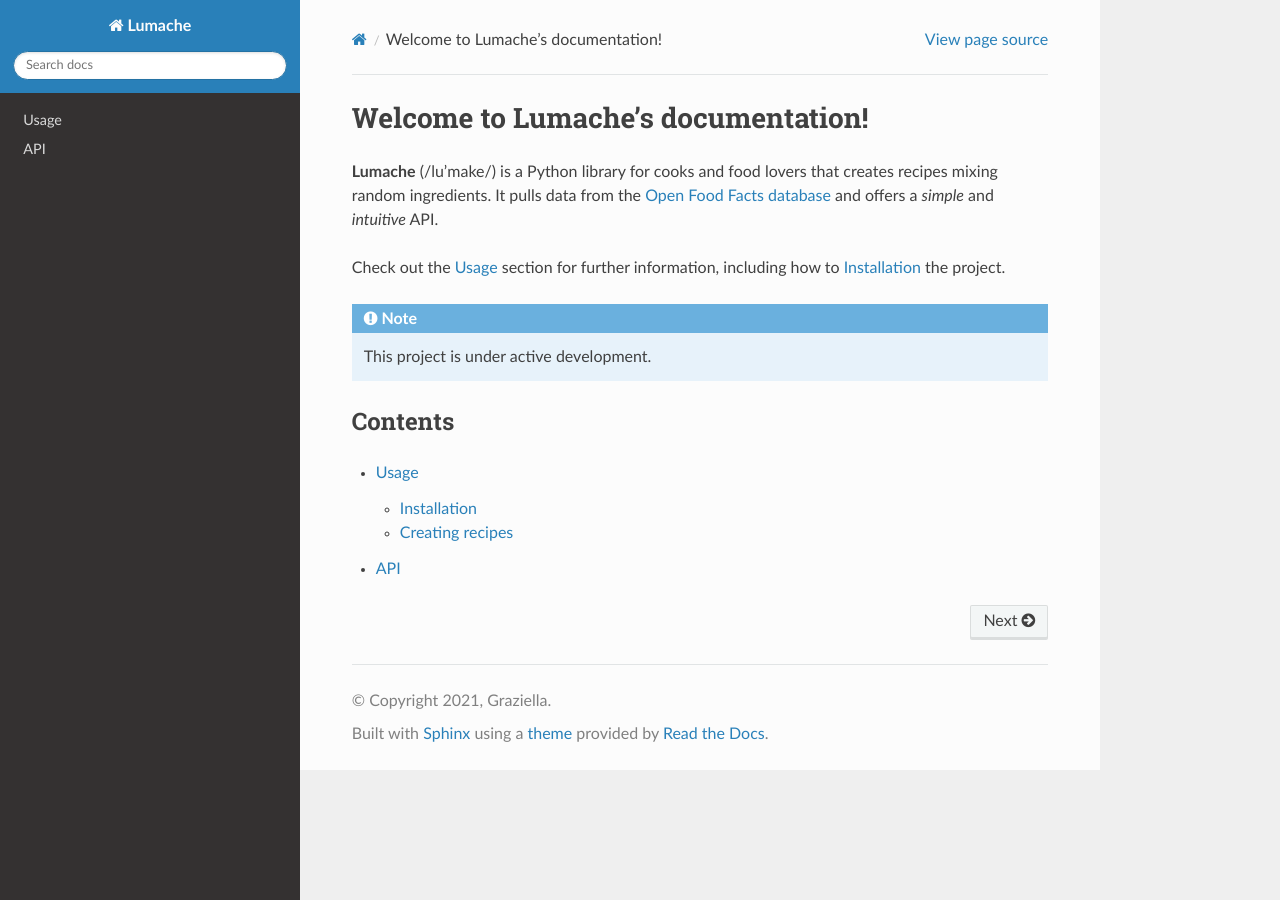
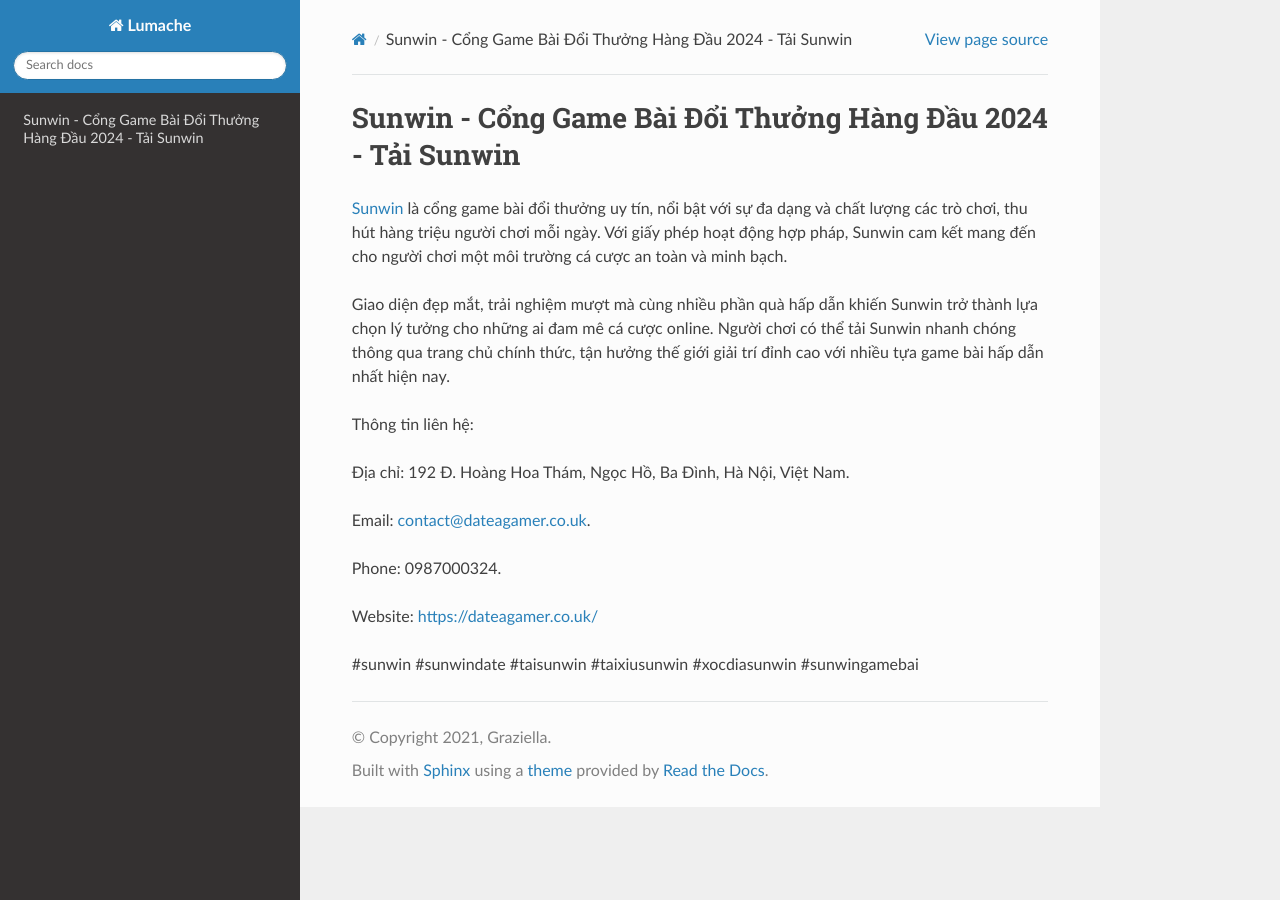
Before and after one commit to lthingocyen40/sunwindate, a Sphinx documentation site: the page built from docs/source/index.rst, in a window 1280 px wide. Built offline with Sphinx 7.4.7 and the Read the Docs theme 3.1.0, drawn with Linux system fonts in a browser that asks for light colours.

Commit message:
Update index.rst

```diff
--- a/docs/source/index.rst
+++ b/docs/source/index.rst
@@ -1,22 +1,18 @@
-Welcome to Lumache's documentation!
+Sunwin - Cổng Game Bài Đổi Thưởng Hàng Đầu 2024 - Tải Sunwin
 ===================================
 
-**Lumache** (/lu'make/) is a Python library for cooks and food lovers
-that creates recipes mixing random ingredients.
-It pulls data from the `Open Food Facts database <https://world.openfoodfacts.org/>`_
-and offers a *simple* and *intuitive* API.
+`Sunwin <https://dateagamer.co.uk/>`_ là cổng game bài đổi thưởng uy tín, nổi bật với sự đa dạng và chất lượng các trò chơi, thu hút hàng triệu người chơi mỗi ngày. Với giấy phép hoạt động hợp pháp, Sunwin cam kết mang đến cho người chơi một môi trường cá cược an toàn và minh bạch.
 
-Check out the :doc:`usage` section for further information, including
-how to :ref:`installation` the project.
+Giao diện đẹp mắt, trải nghiệm mượt mà cùng nhiều phần quà hấp dẫn khiến Sunwin trở thành lựa chọn lý tưởng cho những ai đam mê cá cược online. Người chơi có thể tải Sunwin nhanh chóng thông qua trang chủ chính thức, tận hưởng thế giới giải trí đỉnh cao với nhiều tựa game bài hấp dẫn nhất hiện nay.
 
-.. note::
+Thông tin liên hệ:
 
-   This project is under active development.
+Địa chỉ: 192 Đ. Hoàng Hoa Thám, Ngọc Hồ, Ba Đình, Hà Nội, Việt Nam.
 
-Contents
---------
+Email: contact@dateagamer.co.uk.
 
-.. toctree::
+Phone: 0987000324.
 
-   usage
-   api
+Website: https://dateagamer.co.uk/
+
+#sunwin #sunwindate #taisunwin #taixiusunwin #xocdiasunwin #sunwingamebai
```
